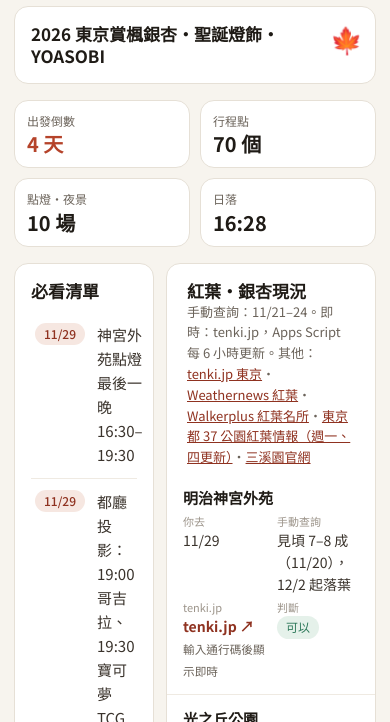
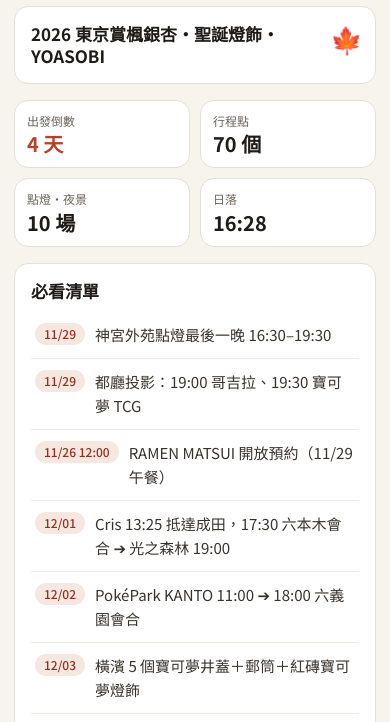
Before and after one commit to dengekioh/2026_tokyo, a plain HTML site: page index.html in a window 390 px wide. Shown: the part 58-780 px from the top of the page. Drawn offline with nearby package versions, Linux system fonts and the light colour scheme; no server answers.

Commit message:
Fix phone layout: overview two-column rule leaked to phone; compact foliage cards on phone
Co-Authored-By: Claude Opus 5.5 <noreply@anthropic.com>

```diff
--- a/assets/style.css
+++ b/assets/style.css
@@ -295,7 +295,7 @@ details.panel>summary{cursor:pointer;font-weight:700;color:var(--ink)}
 .pack-add{display:flex;gap:8px;margin-top:10px}
 .pack-add input{flex:1;min-width:0;border:1px solid var(--line);border-radius:var(--r-sm);padding:7px 10px;background:var(--panel);color:var(--ink);font:inherit}
 #ovFolNote a{color:var(--accent-ink)}
-#sec-overview .grid2{grid-template-columns:minmax(0,2fr) minmax(0,3fr)}
+@media (min-width:961px){ #sec-overview .grid2{grid-template-columns:minmax(0,2fr) minmax(0,3fr)} }
 #ovFoliage td.name{white-space:nowrap;font-weight:700;color:var(--ink)}
 
 /* ---------- mobile chrome (hidden on desktop) ---------- */
@@ -331,7 +331,20 @@ details.panel>summary{cursor:pointer;font-weight:700;color:var(--ink)}
   .sec-head{display:none}
   .lede{font-size:var(--fs-sm);margin:2px 0 14px}
   #sec-board .lede{display:none}
-  #ovFoliage td.name{white-space:normal}
+  /* 紅葉表（手機）：地點＋判斷同一列，其餘接在下面，不用欄位標籤 */
+  #ovFoliage tr{grid-template-columns:minmax(0,1fr) auto;gap:2px 10px}
+  #ovFoliage td.name{white-space:normal;grid-column:1}
+  #ovFoliage td:nth-child(5){grid-column:2;grid-row:1;align-self:center}
+  #ovFoliage td:nth-child(2),#ovFoliage td:nth-child(3),#ovFoliage td:nth-child(4){grid-column:1/-1}
+  #ovFoliage td:nth-child(2)::before,#ovFoliage td:nth-child(3)::before,#ovFoliage td:nth-child(5)::before{display:none}
+  #ovFoliage td:nth-child(2){font-size:var(--fs-xs);color:var(--faint)}
+  #ovFoliage td:nth-child(2)::after{content:" 去"}
+  #ovFoliage td:nth-child(3){font-size:14px;color:var(--text)}
+  #ovFoliage td:nth-child(4){font-size:var(--fs-sm);margin-top:2px}
+  #ovFoliage td:nth-child(4)::before{display:inline;margin-right:6px}
+  #ovFoliage td:nth-child(4) br{display:none}
+  #ovFoliage td:nth-child(4) small{margin-left:6px}
+  #ovMust li{gap:10px}
 
   /* top bar */
   .mtop{display:flex;align-items:center;gap:10px;position:sticky;top:0;z-index:1100;
--- a/index.html
+++ b/index.html
@@ -14,7 +14,7 @@
 <link rel="preconnect" href="https://fonts.gstatic.com" crossorigin>
 <link rel="stylesheet" href="https://fonts.googleapis.com/css2?family=Noto+Sans+TC:wght@400;500;700&display=swap">
 <link rel="stylesheet" href="https://cdnjs.cloudflare.com/ajax/libs/leaflet/1.9.4/leaflet.min.css">
-<link rel="stylesheet" href="assets/style.css?v=202611251200">
+<link rel="stylesheet" href="assets/style.css?v=202611251330">
 <script>
   // theme: ?theme=indigo|maple overrides the saved choice
   (function(){var q=new URLSearchParams(location.search).get('theme');var s=null;try{s=localStorage.getItem('tk26-theme')}catch(e){}
@@ -296,8 +296,8 @@
 
 <script src="https://cdnjs.cloudflare.com/ajax/libs/leaflet/1.9.4/leaflet.min.js"></script>
 <script src="https://cdnjs.cloudflare.com/ajax/libs/Sortable/1.15.2/Sortable.min.js"></script>
-<script src="assets/data.js?v=202611251200"></script>
-<script src="assets/tax.js?v=202611251200"></script>
-<script src="assets/app.js?v=202611251200"></script>
+<script src="assets/data.js?v=202611251330"></script>
+<script src="assets/tax.js?v=202611251330"></script>
+<script src="assets/app.js?v=202611251330"></script>
 </body>
 </html>
```
